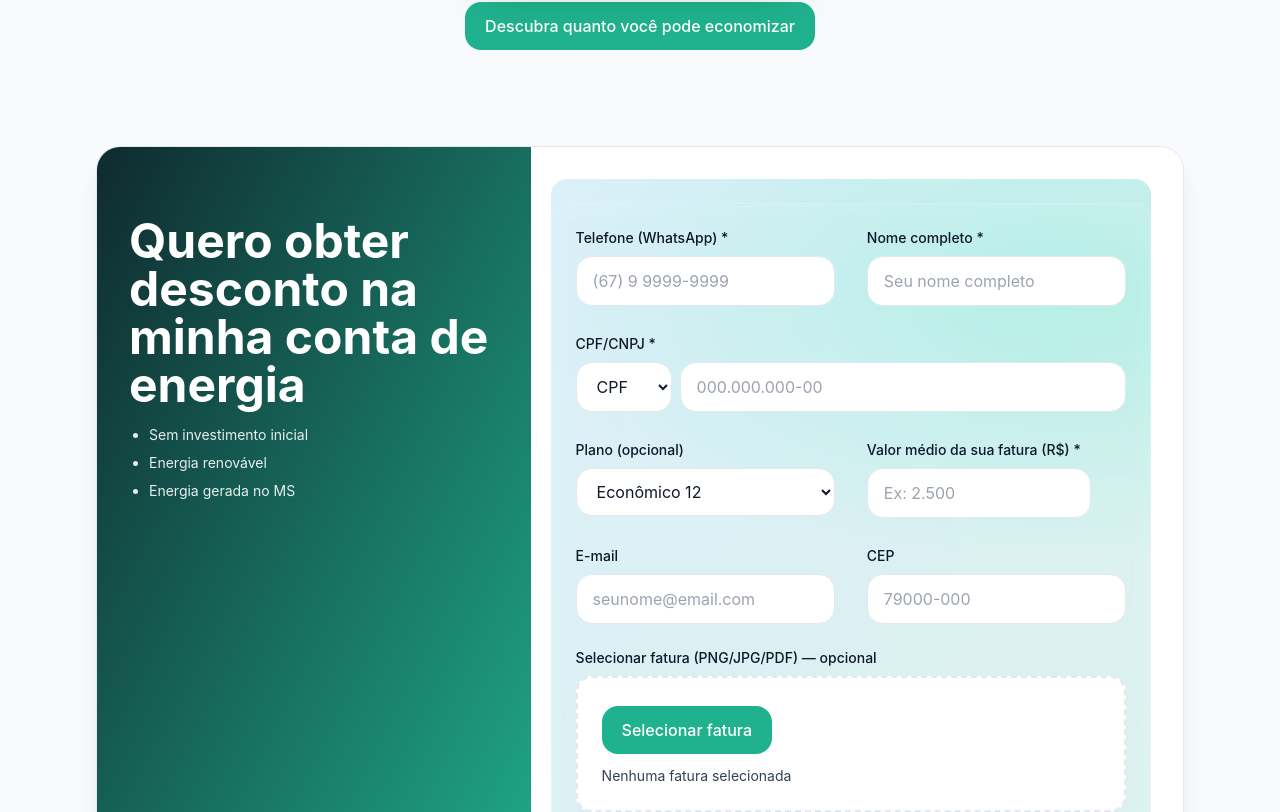
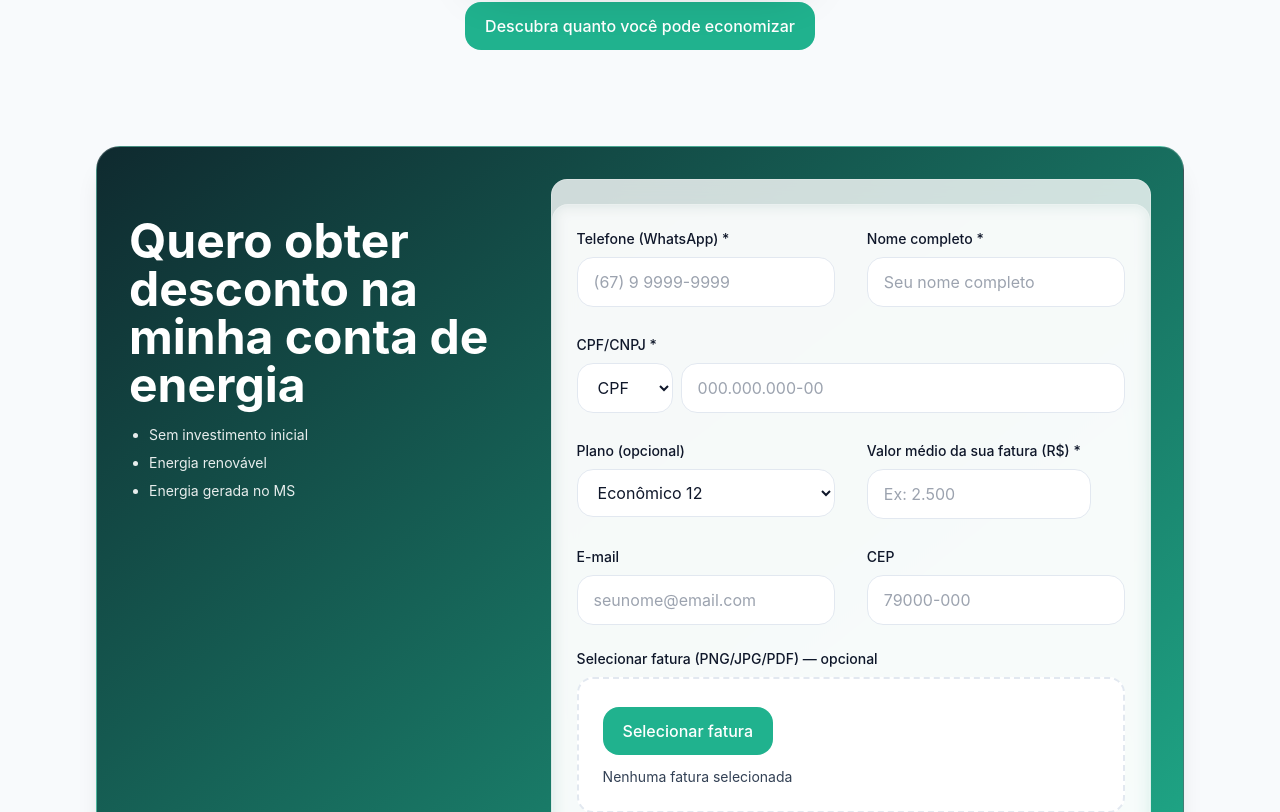
Before and after one commit to osanaizera/helexia-ms-lp, a Next.js app: page / in a window 1280 px wide. Shown: the part 2708-3520 px from the top of the page. Built offline with nearby package versions, Linux system fonts and the light colour scheme; no server answers.

Commit message:
Form: gradient de fundo em todo o container (verde Helexia); coluna direita com vidro (bg-white/80 + blur) em vez de branco puro; remove overlays redundantes.

```diff
--- a/components/LeadForm.tsx
+++ b/components/LeadForm.tsx
@@ -137,9 +137,7 @@ export default function LeadForm(props: { initialPlan?: Plan }){
   return (
     <section className="py-12 bg-bg" aria-labelledby="leadform-heading" id="leadform">
       <div className="container-pad">
-        <div className="relative overflow-hidden rounded-3xl border border-line shadow-xl bg-white/90 backdrop-blur-md">
-          {/* Lado esquerdo com gradiente verde (somente cobre a coluna da esquerda em md+) */}
-          <div className="absolute inset-y-0 left-0 w-full md:w-[40%] bg-gradient-to-br from-[color:var(--brand)] to-[color:var(--brand-accent)]" aria-hidden />
+        <div className="relative overflow-hidden rounded-3xl border border-white/20 shadow-xl bg-gradient-to-br from-[color:var(--brand)] to-[color:var(--brand-accent)]">
           <div className="relative z-10 p-6 md:p-8">
             <div className="grid md:grid-cols-5 gap-6 md:gap-8 items-start">
           {/* Persuasive message */}
@@ -151,9 +149,7 @@ export default function LeadForm(props: { initialPlan?: Plan }){
               <li>Energia gerada no MS</li>
             </ul>
           </aside>
-          <div className="md:col-span-3 relative rounded-2xl overflow-hidden">
-            <div className="absolute inset-0 pointer-events-none" style={{ background: 'linear-gradient(135deg, rgba(0,149,217,0.14), rgba(32,178,142,0.16))' }} aria-hidden />
-            <div className="absolute inset-0 pointer-events-none" style={{ background: 'radial-gradient(60rem 30rem at 85% 15%, rgba(34, 227, 177, 0.22), transparent 55%)' }} aria-hidden />
+          <div className="md:col-span-3 relative rounded-2xl overflow-hidden bg-white/80 backdrop-blur-md border border-white/20">
 
       {/* Result after submit */}
       {submitted ? (
```
